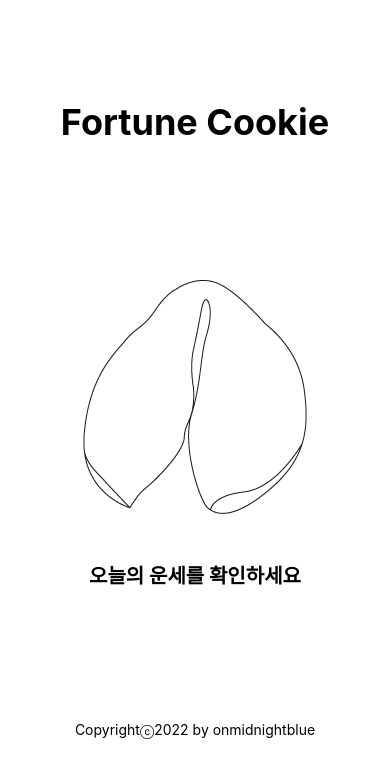
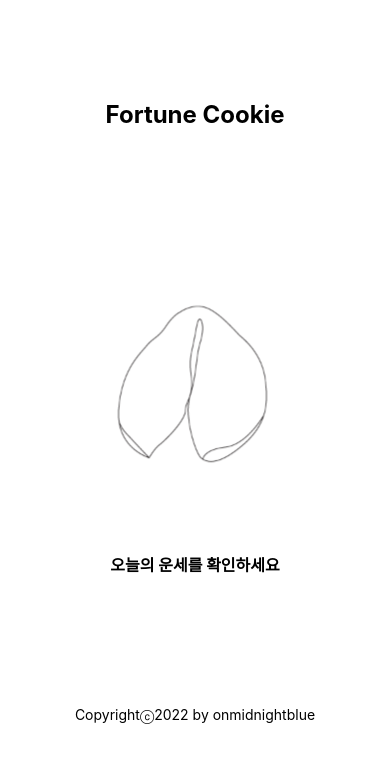
Before and after one commit to onmidnightblue/fortune-cookie, a React (Create React App) app: page / in a window 390 px wide. Shown: the top 778 px of the page. Built offline with nearby package versions, Linux system fonts and the light colour scheme.

Commit message:
responsive

```diff
--- a/src/components/Cookie/Cookies.jsx
+++ b/src/components/Cookie/Cookies.jsx
@@ -108,6 +108,13 @@
         color: #fff;
       }
     }
+    @media screen and (max-width: 640px) {
+      div {
+        svg {
+          width: 90%;
+        }
+      }
+    }
   `,
 };
 
--- a/src/index.css
+++ b/src/index.css
@@ -31,3 +31,12 @@
   font-family: source-code-pro, Menlo, Monaco, Consolas, 'Courier New',
     monospace;
 }
+
+@media screen and (max-width: 640px) {
+  h1 {
+    font-size: 24px;
+  }
+  h3 {
+    font-size: 16px;
+  }
+}
```
Also changed, not shown: src/assets/cookie.svg, src/assets/open.svg.
